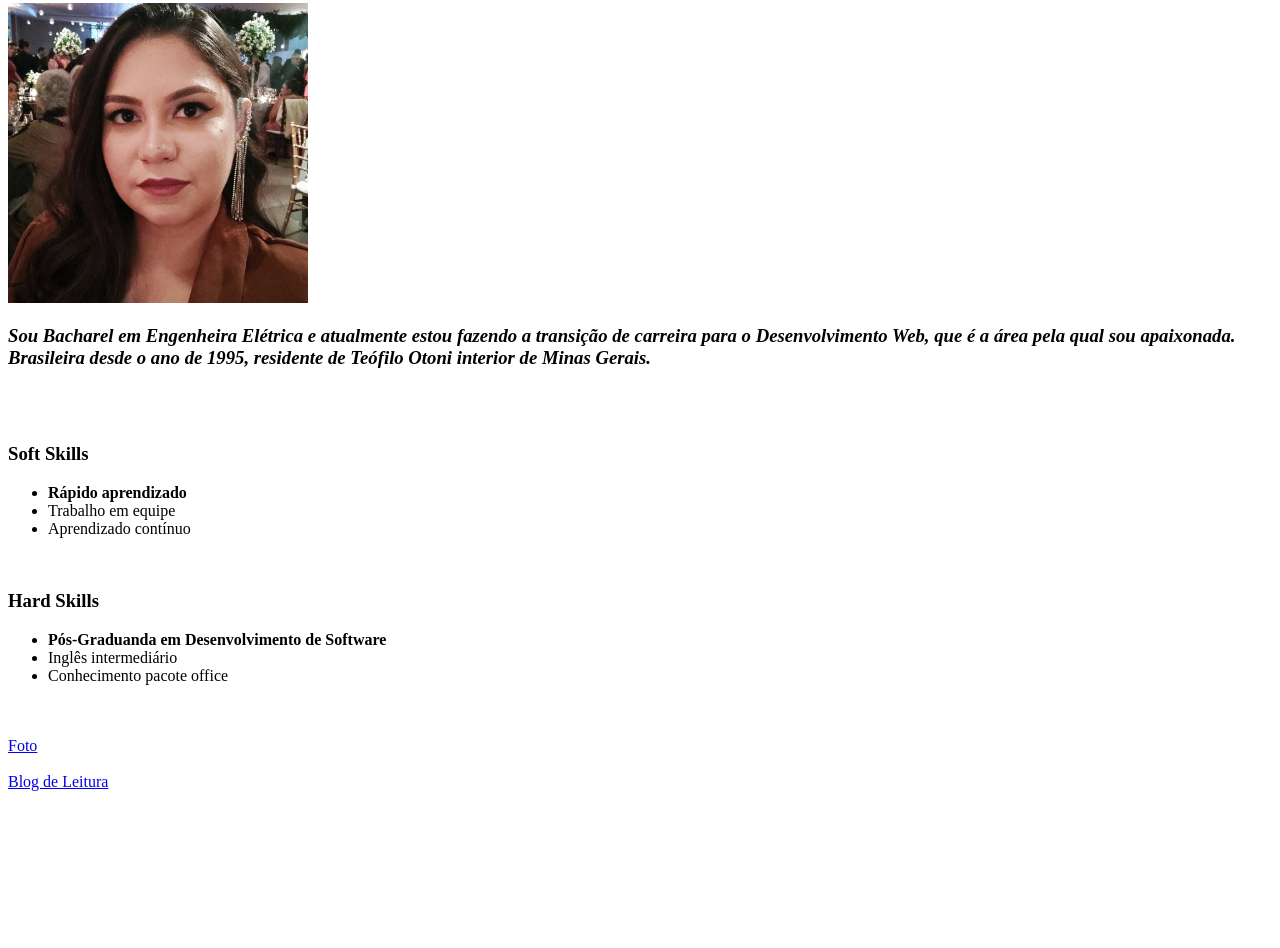
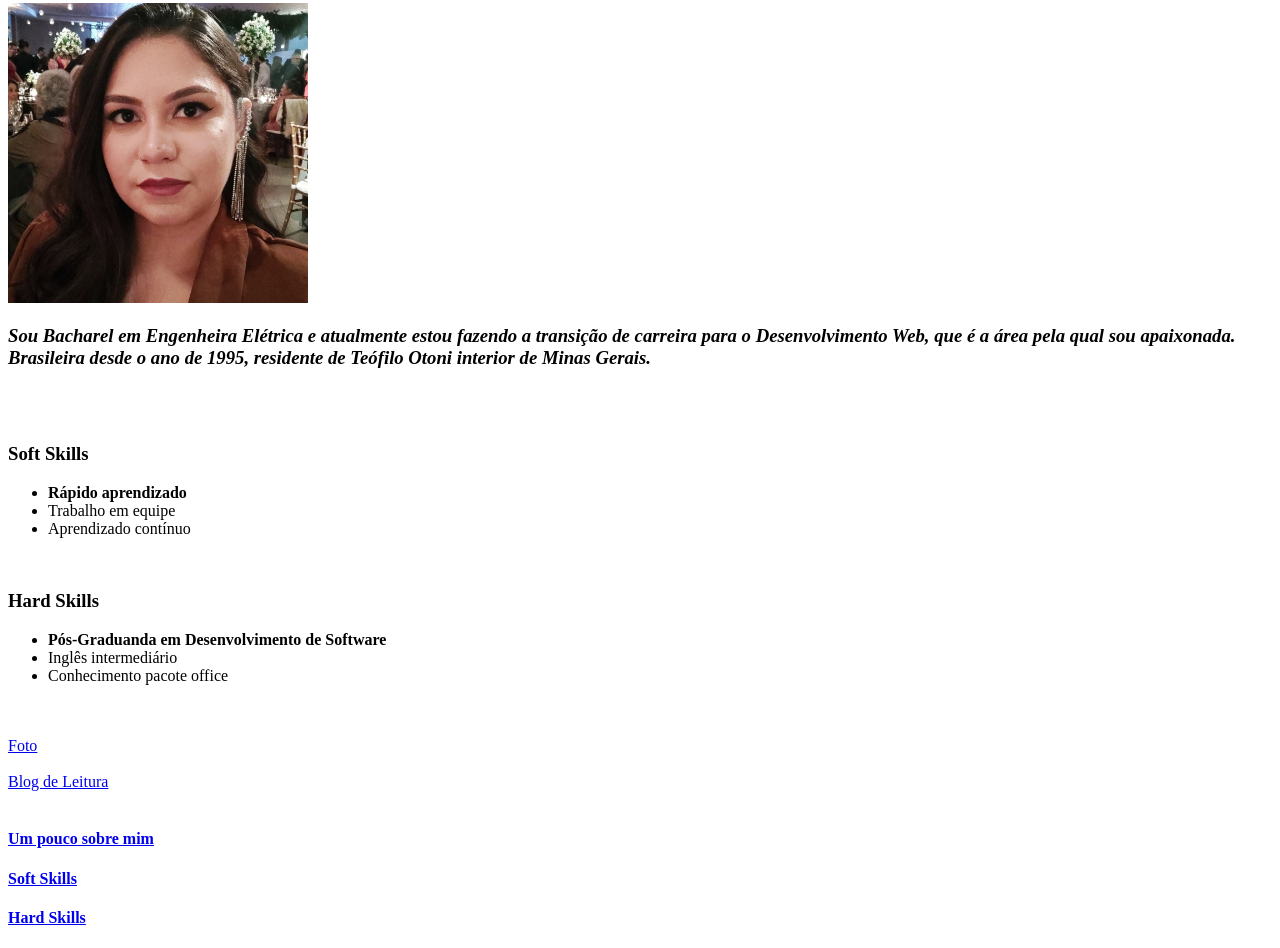
Before and after one commit to matooscarolina/matooscarolina.github.io, a plain HTML site: page index.html in a window 1280 px wide. Shown: the part 180-1128 px from the top of the page. Before the commit the page ends 997 px from the top, so only its background shows below. Drawn offline with Linux system fonts and the light colour scheme.

Commit message:
adicionando link interno secoes

```diff
--- a/index.html
+++ b/index.html
@@ -33,6 +33,9 @@
     <a target="_blank" href="http://fucking-mia.blogspot.com/?m=1">Blog de Leitura</a>
     <br>
     <br>
+    <h4><a href="#descricao">Um pouco sobre mim</a></h4>
+    <h4><a href="#SoftSkills">Soft Skills</a></h4>
+    <h4><a href="#HardSkills">Hard Skills</a></h4>
 
 </body>
 </html>
```
